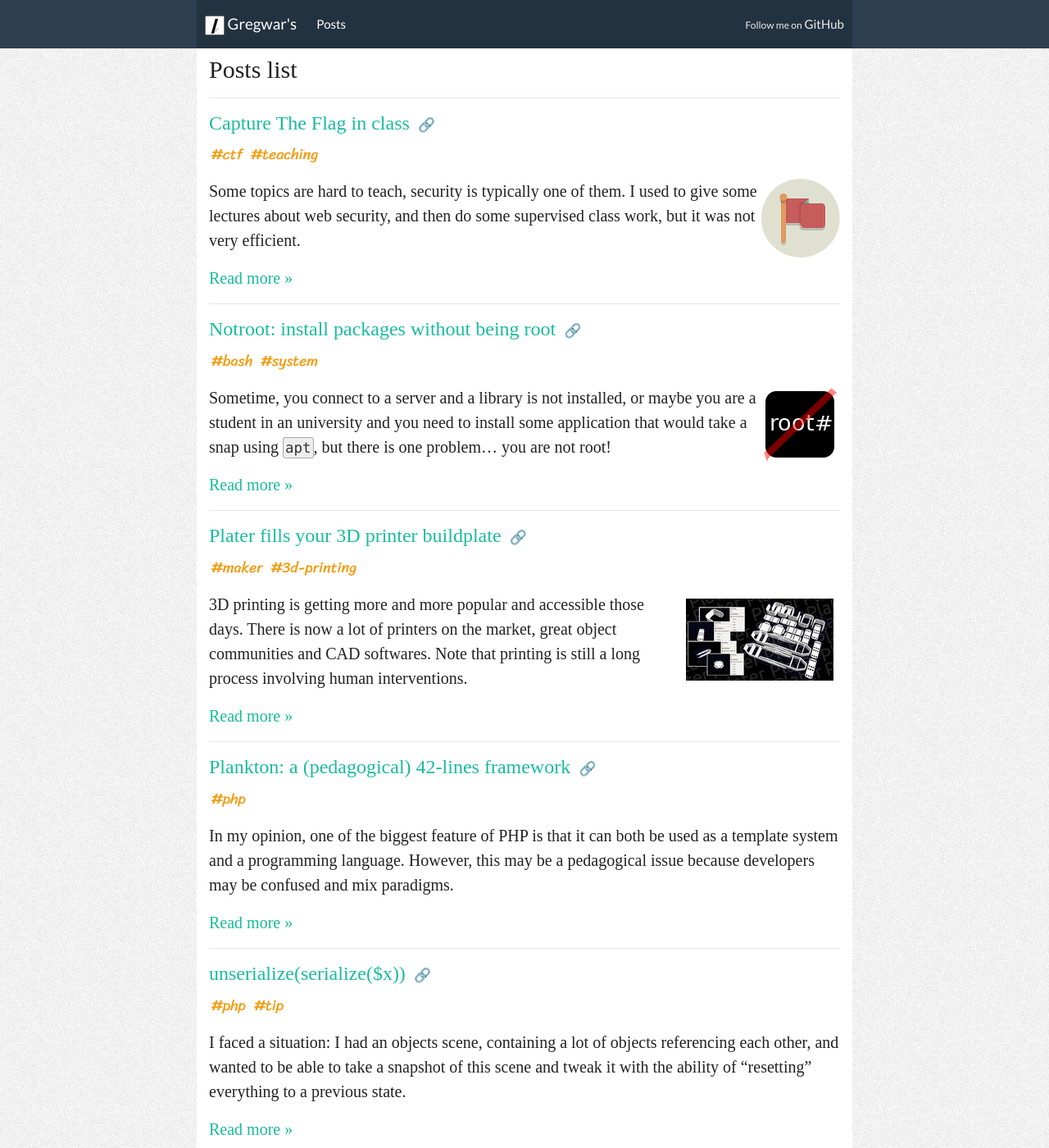
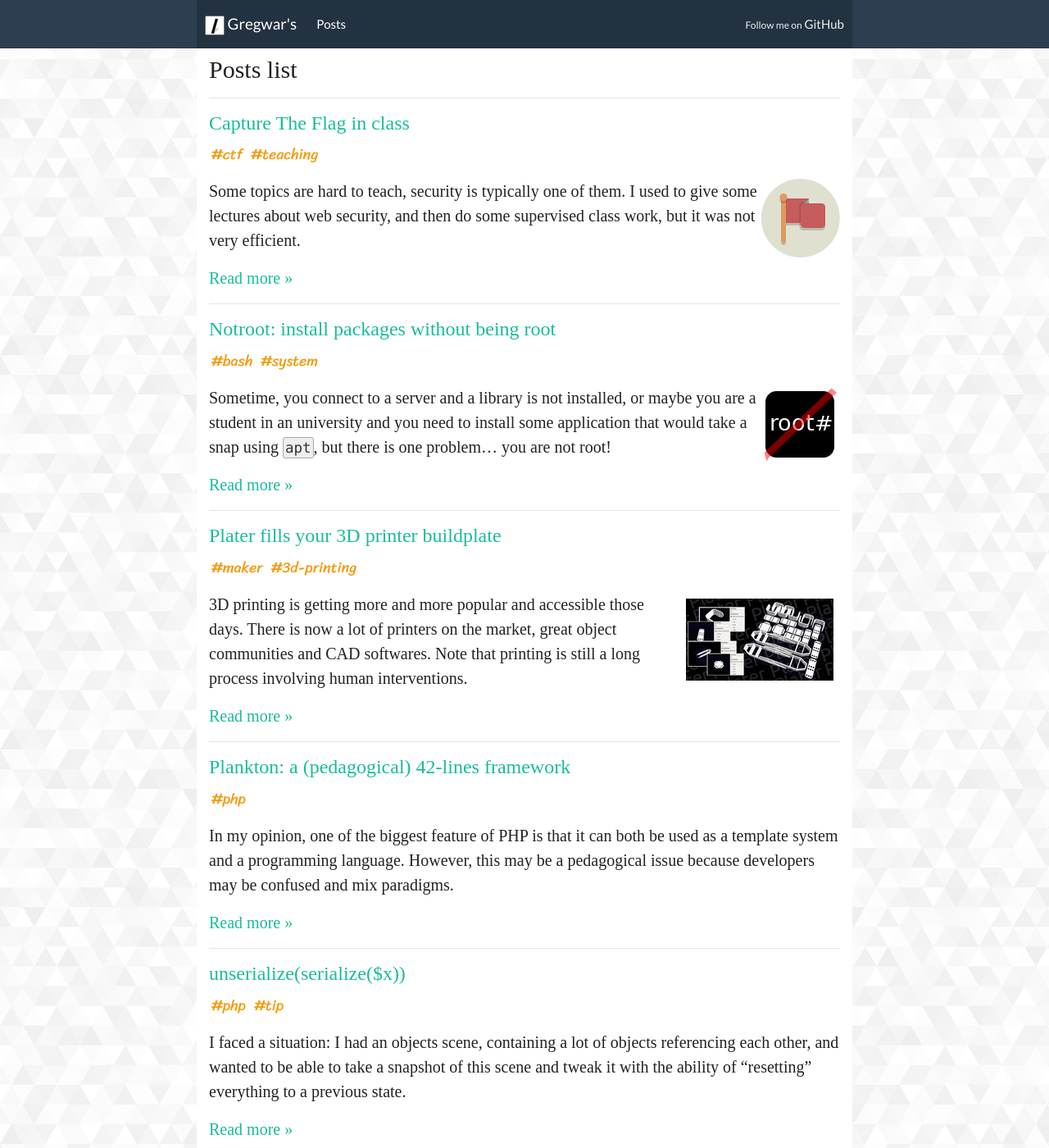
Before and after one commit to Gregwar/gregwar.github.io, a Jekyll site: the page built from index.html, in a window 1280 px wide and 1400 px high. Shown: the whole window at 82% size. Built offline with Jekyll 4.4.1, drawn with Linux system fonts in a browser that asks for light colours; some web fonts are replaced; the list of posts is cut into pages by our own code.

```diff
--- a/_layouts/default.html
+++ b/_layouts/default.html
@@ -54,7 +54,7 @@
           {% endfor %}
 
           <hr/>
-          <div class="page-content {% if page.path contains '_posts' %}page-post{% endif %}">
+          <div class="page-content {% if page.path contains '_posts' or page.path contains '_draft' %}page-post{% endif %}">
             {{ content }}
           </div>
         </section>
--- a/assets/headings-links.js
+++ b/assets/headings-links.js
@@ -1,6 +1,6 @@
 // Thanks to
 // https://david.darn.es/2017/07/25/adding-heading-links-to-your-jekyll-blog/
-const headings = document.querySelectorAll('.page-content h1,h2,h3');
+const headings = document.querySelectorAll('.page-post h1,.page-post h2,.page-post h3');
 const linkContent = '&nbsp;🔗';
 for (const heading of headings) {
     const linkIcon = document.createElement('a');
--- a/index.html
+++ b/index.html
@@ -23,6 +23,7 @@ mathjax: true
 {% endfor %}
 
 
+<div class="d-flex justify-content-center">
 <nav>
   <ul class="pagination">
     {% if paginator.previous_page %}
@@ -36,3 +37,4 @@ mathjax: true
     {% endif %}
   </ul>
 </nav>
+</div>
```
Also changed, not shown: assets/imgs/texture.png.
